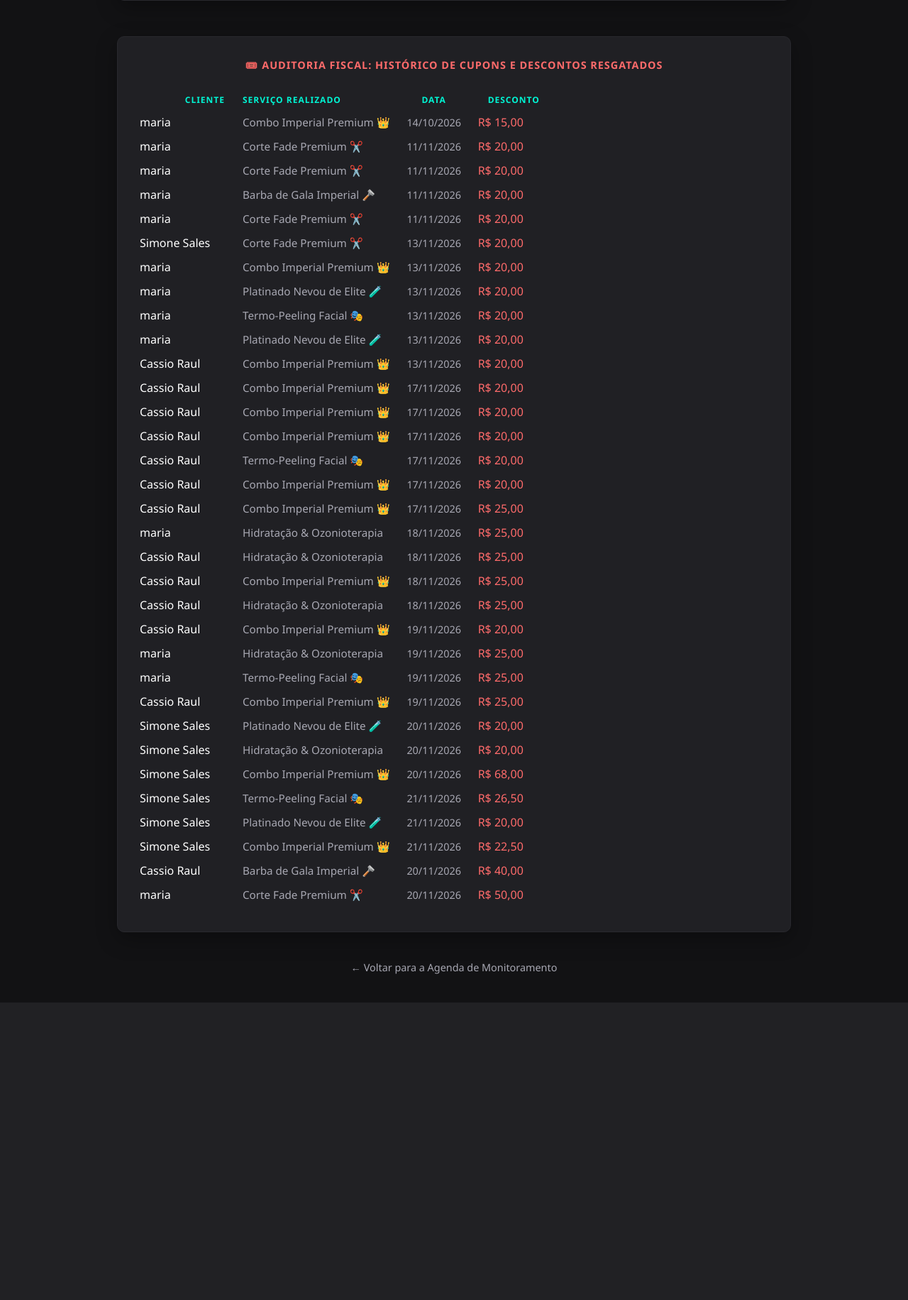
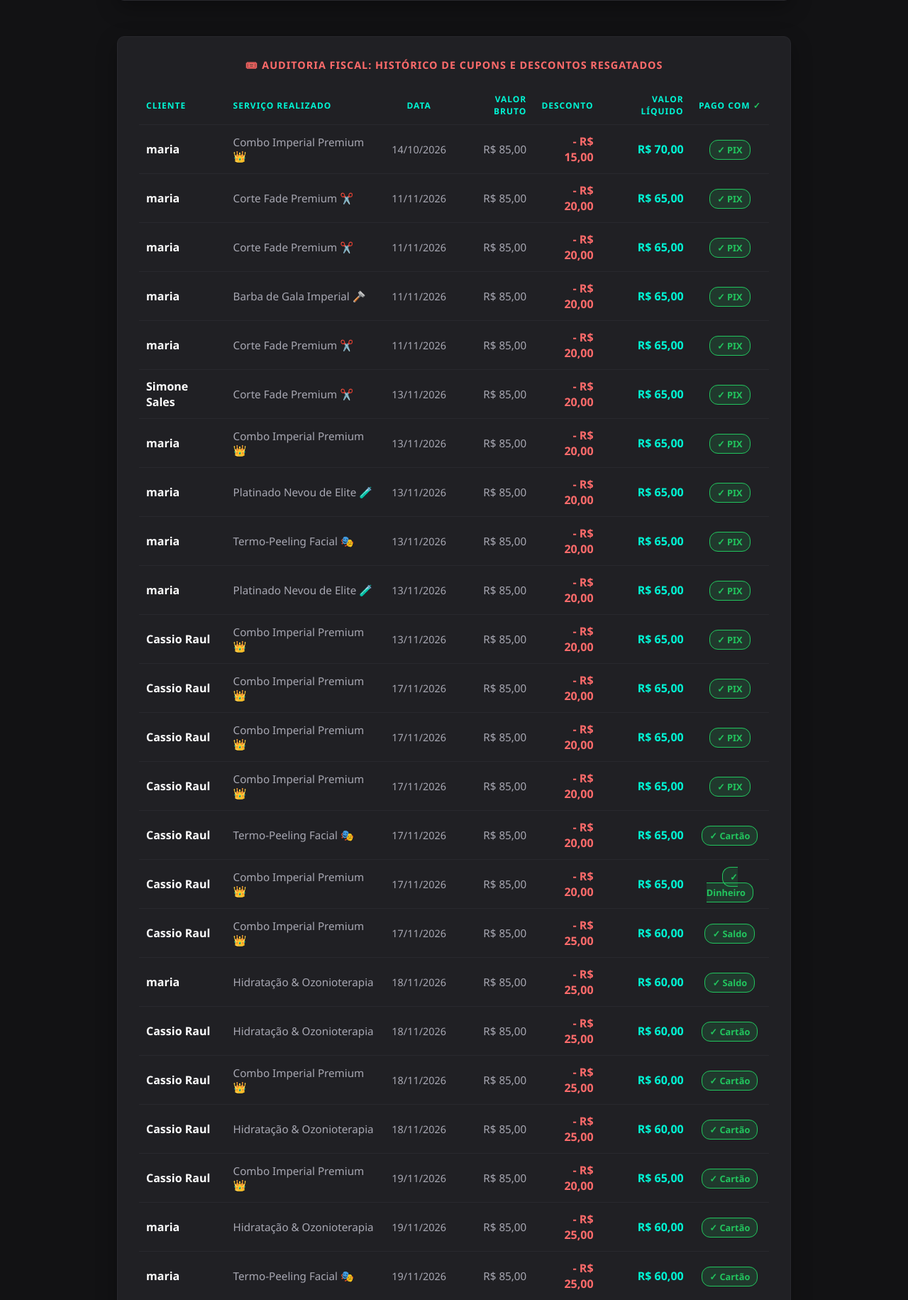
Before and after one commit to Conceicao-creator/barbershop-premium, a Django app: page /central-lucros/ in a window 1280 px wide. Shown: the part 1658-3489 px from the top of the page at 71% size. Before the commit the page ends 3070 px from the top, so only its background shows below. Run offline with Django 5.2, Linux system fonts and the light colour scheme; data comes from the database, SQL or seed files in the repository; both versions use the stored data as it was after the commit.

Commit message:
feat: adiciona colunas de valor bruto, liquido e meio de pagamento na Auditoria Fiscal

```diff
--- a/barbershop_server/urls.py
+++ b/barbershop_server/urls.py
@@ -290,12 +290,17 @@ def central_financeira(request):
     cupons_utilizados = []
     for corte in todos_agendamentos:
         if corte.desconto_aplicado > 0:
+            liquido_corte = max(0.0, corte.valor_bruto - corte.desconto_aplicado)
             cupons_utilizados.append({
                 'cliente': corte.cliente.first_name if corte.cliente.first_name else corte.cliente.username,
                 'servico': corte.servico,
                 'data': corte.data,
-                'desconto': f"{corte.desconto_aplicado:,.2f}".replace('.', ',')
+                'valor_bruto': f"{corte.valor_bruto:,.2f}".replace('.', ','),
+                'desconto': f"{corte.desconto_aplicado:,.2f}".replace('.', ','),
+                'valor_liquido': f"{liquido_corte:,.2f}".replace('.', ','),
+                'meio_pagamento': corte.meio_pagamento or 'PIX',
             })
+
     meta_mensal = 2500.00
     porcentagem_meta = min(100, int((lucro_liquido / meta_mensal) * 100)) if meta_mensal > 0 else 0
     falta_meta = max(0.0, meta_mensal - lucro_liquido)
--- a/templates/faturamento.html
+++ b/templates/faturamento.html
@@ -156,30 +156,43 @@
         <div class="grafico-container" style="margin-top: 25px; min-height: auto;">
             <div class="bloco-titulo" style="margin-bottom: 20px; text-align: center; font-size: 0.9rem; color: #FF6B6B;">🎟️ Auditoria Fiscal: Histórico de Cupons e Descontos Resgatados</div>
 
-            <table class="tabela-grafico" style="border-spacing: 0 10px;">
+                    <div style="overflow-x: auto;">
+                <table class="tabela-grafico" style="width: 100%; border-collapse: collapse; border-spacing: 0 10px;">
                     <thead>
-                    <tr style="text-transform: uppercase; font-size: 0.75rem; color: #00F5D4; letter-spacing: 1px;">
-                        <th style="text-align: right; padding-right: 15px; width: 120px;">Cliente</th>
-                        <th style="text-align: left; padding-left: 10px;">Serviço Realizado</th>
-                        <th style="text-align: center; width: 120px;">Data</th>
-                        <th style="text-align: left; padding-left: 15px; width: 120px;">Desconto</th>
+                        <tr style="text-transform: uppercase; font-size: 0.75rem; color: #00F5D4; letter-spacing: 1px; border-bottom: 1px solid #29292e;">
+                            <th style="text-align: left; padding: 10px;">Cliente</th>
+                            <th style="text-align: left; padding: 10px;">Serviço Realizado</th>
+                            <th style="text-align: center; padding: 10px;">Data</th>
+                            <th style="text-align: right; padding: 10px;">Valor Bruto</th>
+                            <th style="text-align: right; padding: 10px;">Desconto</th>
+                            <th style="text-align: right; padding: 10px;">Valor Líquido</th>
+                            <th style="text-align: center; padding: 10px;">Pago com <span style="color: #22c55e;">✓</span></th>
                         </tr>
                     </thead>
                     <tbody>
                         {% for uso in cupons_utilizados %}
-                    <tr>
-                        <td class="col-dia" style="color: #FFFFFF;">{{ uso.cliente }}</td>
-                        <td class="col-trilho" style="background-color: transparent; border: none; padding-left: 10px; font-size: 0.95rem; color: #A8A8B3;">{{ uso.servico }}</td>
-                        <td style="text-align: center; font-size: 0.9rem; color: #A8A8B3;">{{ uso.data }}</td>
-                        <td class="col-qtd" style="color: #FF6B6B;">R$ {{ uso.desconto }}</td>
+                        <tr style="border-bottom: 1px solid #29292e;">
+                            <td style="text-align: left; padding: 12px 10px; color: #FFFFFF; font-weight: bold;">{{ uso.cliente }}</td>
+                            <td style="text-align: left; padding: 12px 10px; font-size: 0.95rem; color: #A8A8B3;">{{ uso.servico }}</td>
+                            <td style="text-align: center; padding: 12px 10px; font-size: 0.9rem; color: #A8A8B3;">{{ uso.data }}</td>
+                            <td style="text-align: right; padding: 12px 10px; font-size: 0.95rem; color: #A8A8B3;">R$ {{ uso.valor_bruto }}</td>
+                            <td style="text-align: right; padding: 12px 10px; font-weight: bold; color: #FF6B6B;">- R$ {{ uso.desconto }}</td>
+                            <td style="text-align: right; padding: 12px 10px; font-weight: bold; color: #00F5D4;">R$ {{ uso.valor_liquido }}</td>
+                            <td style="text-align: center; padding: 12px 10px;">
+                                <span style="background-color: rgba(34, 197, 94, 0.15); border: 1px solid #22c55e; color: #22c55e; padding: 4px 10px; border-radius: 12px; font-size: 0.8rem; font-weight: bold;">
+                                    ✓ {{ uso.meio_pagamento }}
+                                </span>
+                            </td>
                         </tr>
                         {% empty %}
                         <tr>
-                        <td colspan="4" style="text-align: center; color: #A8A8B3; font-style: italic; padding: 20px 0;">Nenhum cupom ou desconto foi resgatado nesta semana.</td>
+                            <td colspan="7" style="text-align: center; color: #A8A8B3; font-style: italic; padding: 20px 0;">Nenhum cupom ou desconto foi resgatado nesta semana.</td>
                         </tr>
                         {% endfor %}
                     </tbody>
                 </table>
+            </div>
+
         </div>
 
         <a href="/painel-barbeiro/" class="link-voltar">← Voltar para a Agenda de Monitoramento</a>
```
Also changed, not shown: db.sqlite3. Lines whose indentation alone changed are shown as unchanged.
